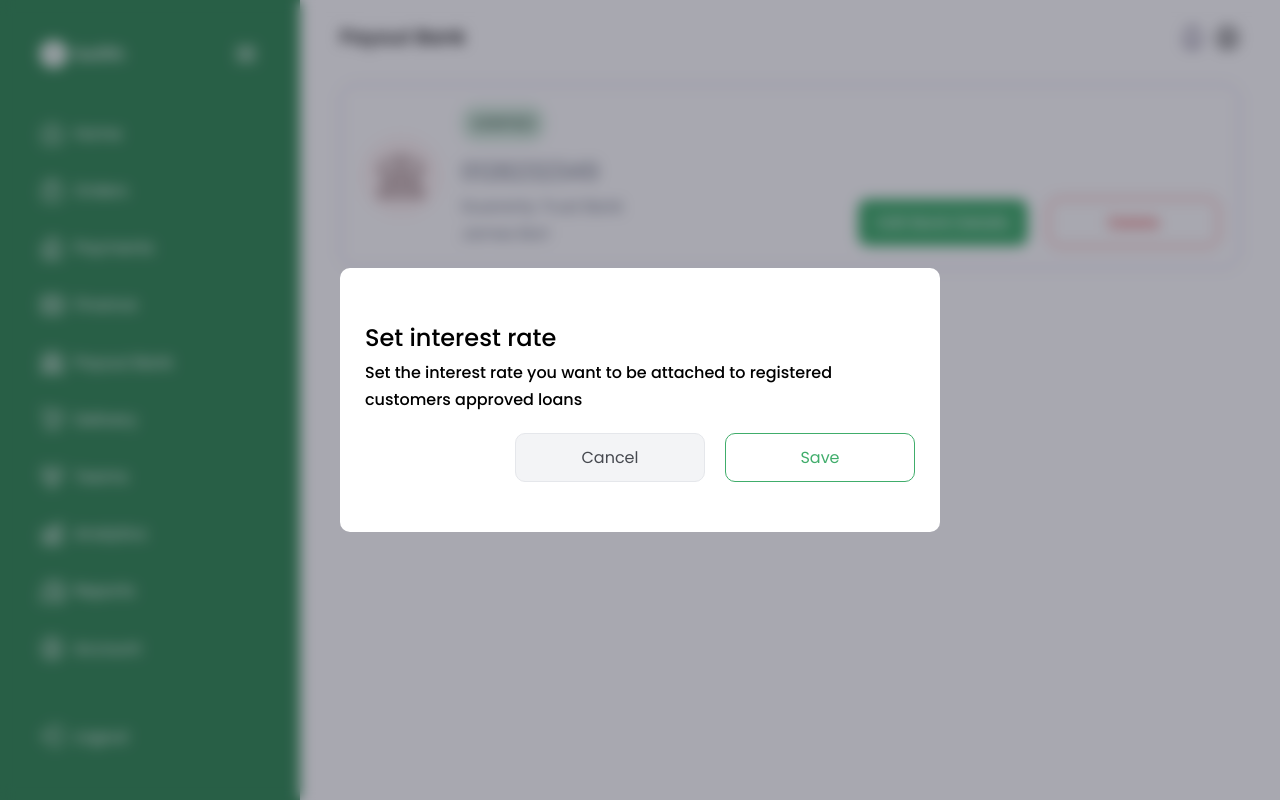
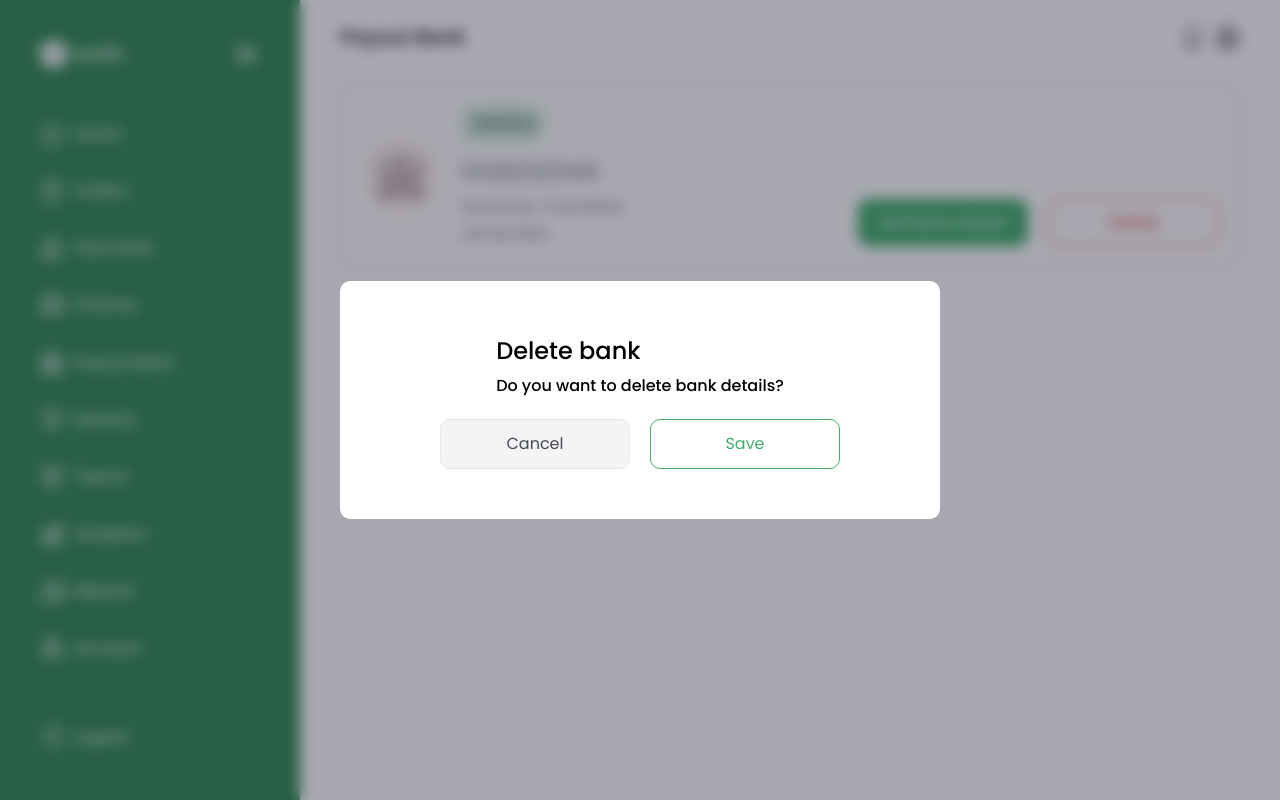
Before and after one commit to projects-for-clients/swifth, a React (Vite) app: page /dashboard/payoutBank in a window 1280 px wide. Both pictures are taken after a click on the button "Delete". Built offline with nearby package versions, Linux system fonts and the light colour scheme.

Commit message:
working on payout bank

```diff
--- a/src/pages/PayoutBank.tsx
+++ b/src/pages/PayoutBank.tsx
@@ -29,11 +29,10 @@ function PayoutBank() {
           <div className="bg-white rounded-2xl grid place-content-center justify-items-center gap-8 w-[60rem] py-20 px-10">
             <div>
               <p className="text-[2.4rem] font-medium text-left flex w-full">
-                Set interest rate
+               Delete bank
               </p>
               <p className="font-medium text-left">
-                Set the interest rate you want to be attached to registered
-                customers approved loans
+                Do you want to delete bank details?
               </p>
             </div>
 
```
